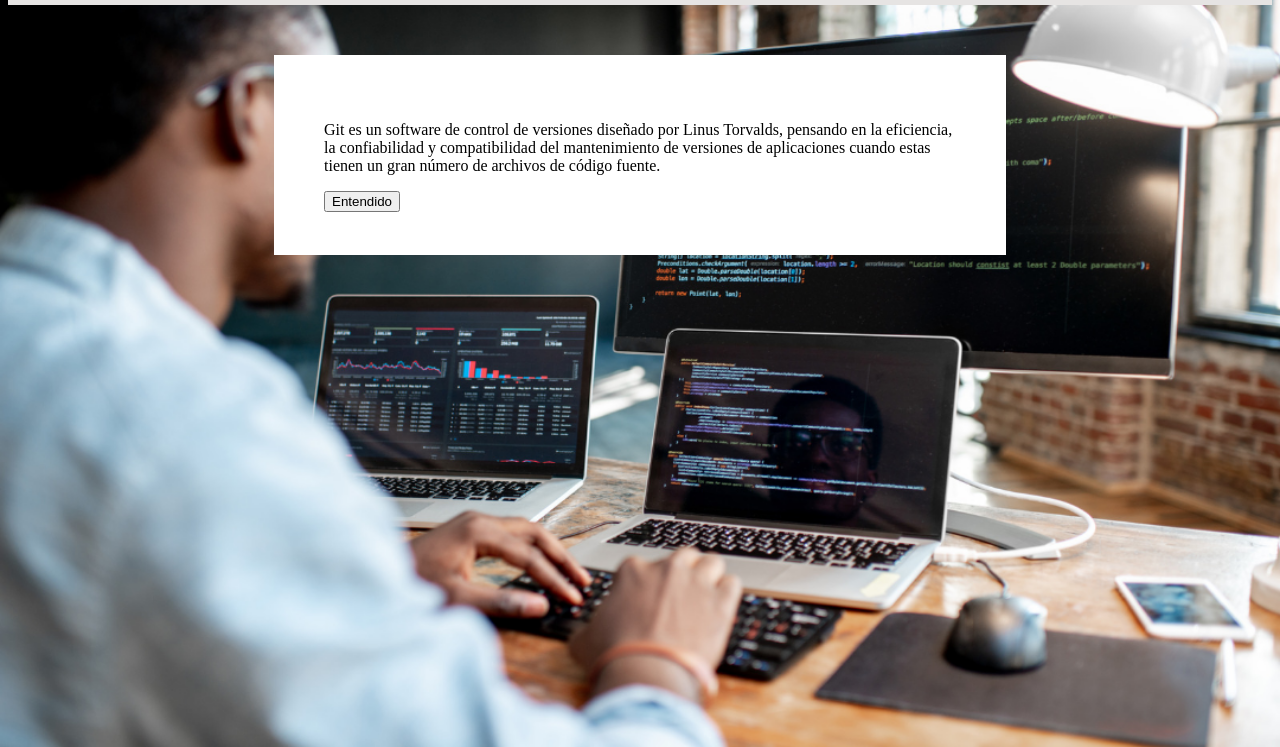
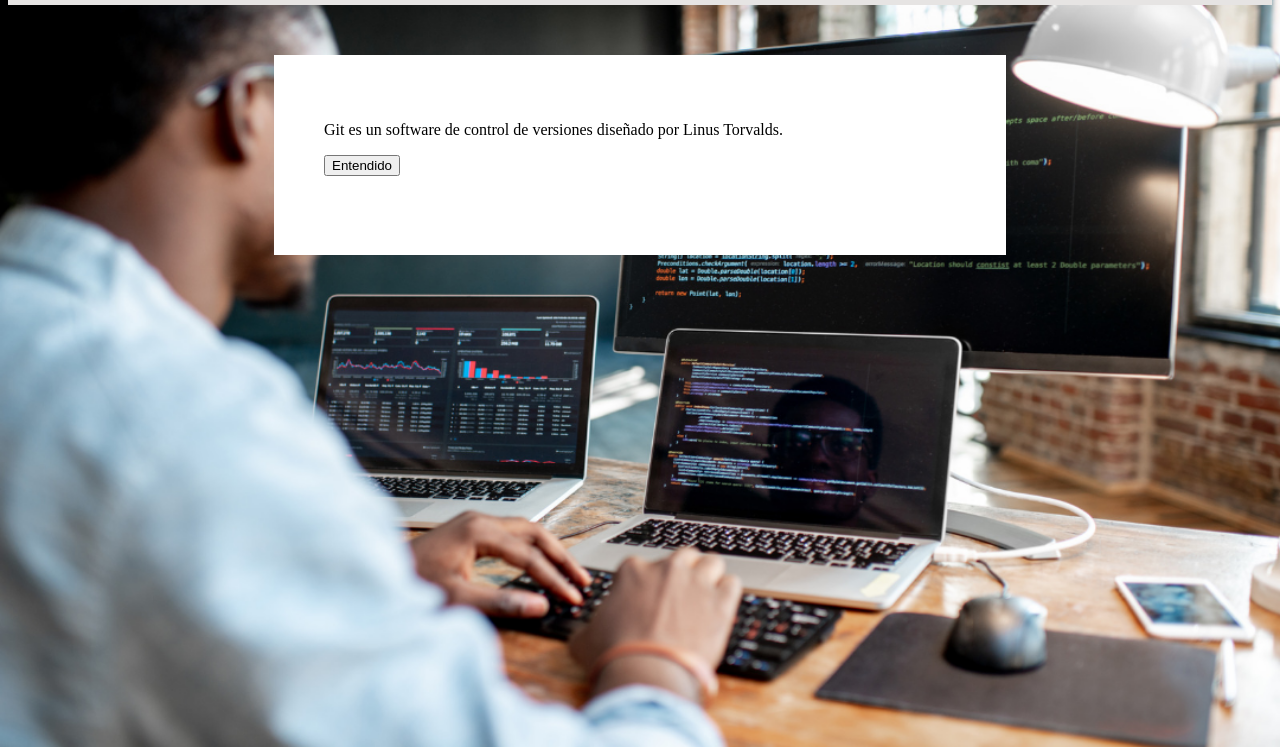
Before and after one commit to lauracardenasgomez/pruebaClaseGit, a plain HTML site: page index.html in a window 1280 px wide. Shown: the part 53-800 px from the top of the page. Drawn offline with Linux system fonts and the light colour scheme.

Commit message:
LCG Se crea branch develop y se hacen cambios en index

```diff
--- a/index.html
+++ b/index.html
@@ -14,13 +14,7 @@
         <div class="content">
             <p>
                 Git es un software de control de
-                versiones diseñado por Linus Torvalds,
-                pensando en la eficiencia, la
-                confiabilidad y compatibilidad del
-                mantenimiento de versiones de
-                aplicaciones cuando estas tienen un
-                gran número de archivos de código
-                fuente.
+                versiones diseñado por Linus Torvalds.
             </p>
             <button>Entendido</button>
         </div>
```
Also changed, not shown: Comandos.txt.
